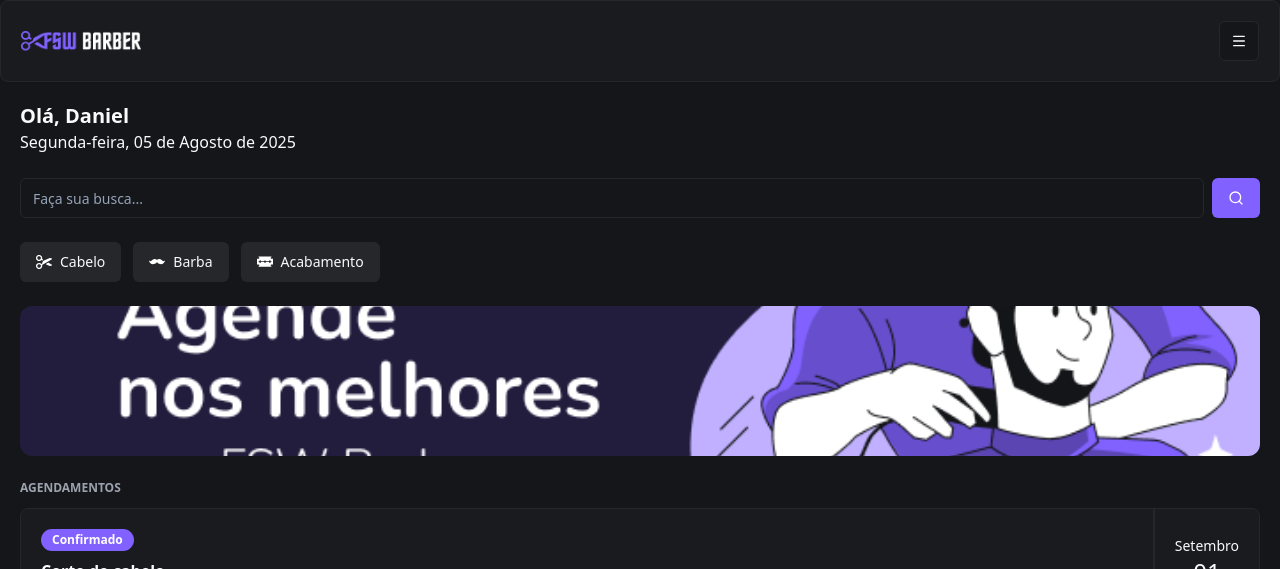
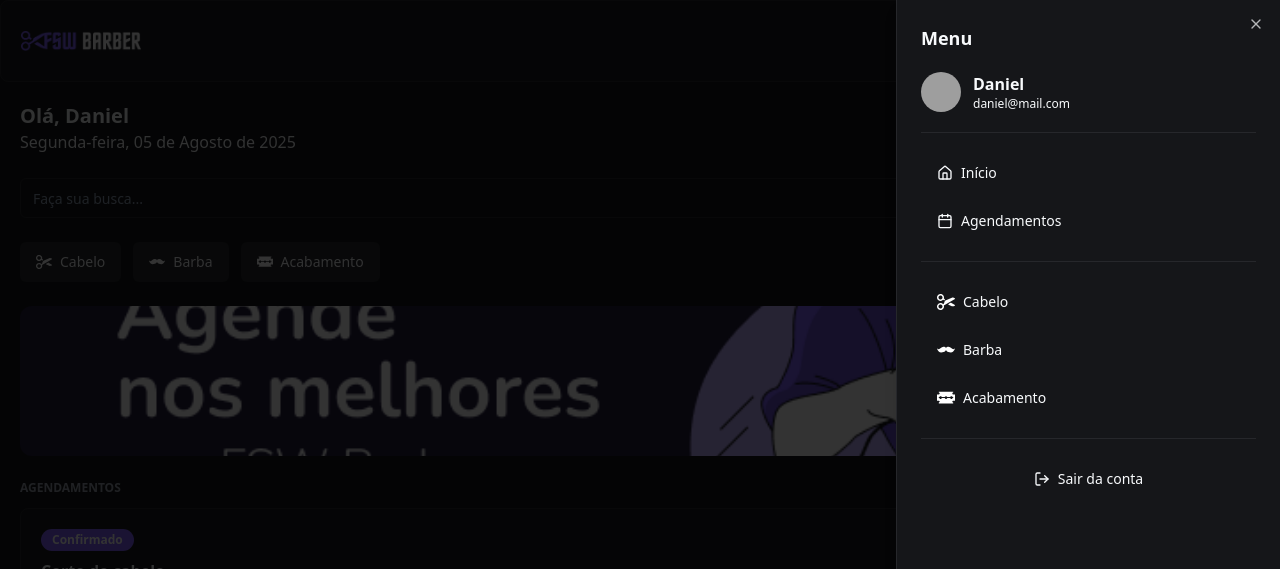
Before and after one commit to DaniSangelo/fsw-barber, a Next.js app: page / in a window 1280 px wide. Both pictures are taken after a click on the button 1239 px from the left and 41 px from the top of the page. Shown: the top 569 px of the page. Built offline with nearby package versions, Linux system fonts and the light colour scheme; no server answers; the database is empty; grey boxes are pictures that could not be loaded.

Commit message:
feat: add sidebar #FSW-0018

```diff
--- a/package.json
+++ b/package.json
@@ -15,6 +15,7 @@
   "dependencies": {
     "@prisma/client": "^5.17.0",
     "@radix-ui/react-avatar": "^1.1.10",
+    "@radix-ui/react-dialog": "^1.1.15",
     "@radix-ui/react-slot": "^1.2.3",
     "add": "^2.0.6",
     "class-variance-authority": "^0.7.1",
--- a/src/app/_components/header.tsx
+++ b/src/app/_components/header.tsx
@@ -1,16 +1,87 @@
 import Image from "next/image"
 import { Card, CardContent } from "./ui/card"
 import { Button } from "./ui/button"
-import { MenuIcon } from "lucide-react"
+import { CalendarIcon, HomeIcon, LogOutIcon, MenuIcon } from "lucide-react"
+import {
+  Sheet,
+  SheetClose,
+  SheetContent,
+  SheetHeader,
+  SheetTitle,
+  SheetTrigger,
+} from "./ui/sheet"
+import { quickSearchOption } from "../_constants/search"
+import { Avatar } from "./ui/avatar"
+import { AvatarImage } from "@radix-ui/react-avatar"
+import Link from "next/link"
 
 const Header = () => {
   return (
     <Card>
       <CardContent className="flex flex-row items-center justify-between p-5">
         <Image src="/logo.png" height={18} width={120} alt="FSW Logo" />
-        <Button size="icon" variant="outline">
-          <MenuIcon />
-        </Button>
+        <Sheet>
+          <SheetTrigger asChild>
+            <Button size="icon" variant="outline">
+              <MenuIcon />
+            </Button>
+          </SheetTrigger>
+          <SheetContent className="overflow-y-auto">
+            <SheetHeader>
+              <SheetTitle className="text-left">Menu</SheetTitle>
+            </SheetHeader>
+
+            <div className="flex items-center gap-3 border-b border-solid py-5">
+              <Avatar>
+                <AvatarImage src="https://images.unsplash.com/photo-1503443207922-dff7d543fd0e?w=800&auto=format&fit=crop&q=60&ixlib=rb-4.1.0&ixid=M3wxMjA3fDB8MHxzZWFyY2h8M3x8bWVufGVufDB8fDB8fHww"></AvatarImage>
+              </Avatar>
+              <div>
+                <p className="font-bold">Daniel</p>
+                <p className="text-xs">daniel@mail.com</p>
+              </div>
+            </div>
+
+            <div className="flex flex-col gap-2 border-b border-solid py-5">
+              <SheetClose asChild>
+                <Button asChild className="justify-start gap-2" variant="ghost">
+                  <Link href="/">
+                    <HomeIcon size={18}></HomeIcon>
+                    Início
+                  </Link>
+                </Button>
+              </SheetClose>
+              <Button className="justify-start gap-2" variant="ghost">
+                <CalendarIcon size={18} />
+                Agendamentos
+              </Button>
+            </div>
+
+            <div className="flex flex-col gap-2 border-b border-solid py-5">
+              {quickSearchOption.map((opt) => (
+                <Button
+                  key={opt.title}
+                  className="justify-start gap-2"
+                  variant="ghost"
+                >
+                  <Image
+                    alt={opt.title}
+                    src={opt.imageUrl}
+                    height={18}
+                    width={18}
+                  />
+                  {opt.title}
+                </Button>
+              ))}
+            </div>
+
+            <div className="flex flex-col gap-2 py-5">
+              <Button variant="ghost" className="jusstify-start gap-2">
+                <LogOutIcon size={18} />
+                Sair da conta
+              </Button>
+            </div>
+          </SheetContent>
+        </Sheet>
       </CardContent>
     </Card>
   )
--- /dev/null
+++ b/src/app/_components/ui/sheet.tsx
@@ -0,0 +1,140 @@
+"use client"
+
+import * as React from "react"
+import * as SheetPrimitive from "@radix-ui/react-dialog"
+import { cva, type VariantProps } from "class-variance-authority"
+import { X } from "lucide-react"
+
+import { cn } from "@/app/_lib/utils"
+
+const Sheet = SheetPrimitive.Root
+
+const SheetTrigger = SheetPrimitive.Trigger
+
+const SheetClose = SheetPrimitive.Close
+
+const SheetPortal = SheetPrimitive.Portal
+
+const SheetOverlay = React.forwardRef<
+  React.ElementRef<typeof SheetPrimitive.Overlay>,
+  React.ComponentPropsWithoutRef<typeof SheetPrimitive.Overlay>
+>(({ className, ...props }, ref) => (
+  <SheetPrimitive.Overlay
+    className={cn(
+      "fixed inset-0 z-50 bg-black/80 data-[state=open]:animate-in data-[state=closed]:animate-out data-[state=closed]:fade-out-0 data-[state=open]:fade-in-0",
+      className,
+    )}
+    {...props}
+    ref={ref}
+  />
+))
+SheetOverlay.displayName = SheetPrimitive.Overlay.displayName
+
+const sheetVariants = cva(
+  "fixed z-50 gap-4 bg-background p-6 shadow-lg transition ease-in-out data-[state=open]:animate-in data-[state=closed]:animate-out data-[state=closed]:duration-300 data-[state=open]:duration-500",
+  {
+    variants: {
+      side: {
+        top: "inset-x-0 top-0 border-b data-[state=closed]:slide-out-to-top data-[state=open]:slide-in-from-top",
+        bottom:
+          "inset-x-0 bottom-0 border-t data-[state=closed]:slide-out-to-bottom data-[state=open]:slide-in-from-bottom",
+        left: "inset-y-0 left-0 h-full w-3/4 border-r data-[state=closed]:slide-out-to-left data-[state=open]:slide-in-from-left sm:max-w-sm",
+        right:
+          "inset-y-0 right-0 h-full w-3/4  border-l data-[state=closed]:slide-out-to-right data-[state=open]:slide-in-from-right sm:max-w-sm",
+      },
+    },
+    defaultVariants: {
+      side: "right",
+    },
+  },
+)
+
+interface SheetContentProps
+  extends React.ComponentPropsWithoutRef<typeof SheetPrimitive.Content>,
+    VariantProps<typeof sheetVariants> {}
+
+const SheetContent = React.forwardRef<
+  React.ElementRef<typeof SheetPrimitive.Content>,
+  SheetContentProps
+>(({ side = "right", className, children, ...props }, ref) => (
+  <SheetPortal>
+    <SheetOverlay />
+    <SheetPrimitive.Content
+      ref={ref}
+      className={cn(sheetVariants({ side }), className)}
+      {...props}
+    >
+      {children}
+      <SheetPrimitive.Close className="absolute right-4 top-4 rounded-sm opacity-70 ring-offset-background transition-opacity hover:opacity-100 focus:outline-none focus:ring-2 focus:ring-ring focus:ring-offset-2 disabled:pointer-events-none data-[state=open]:bg-secondary">
+        <X className="h-4 w-4" />
+        <span className="sr-only">Close</span>
+      </SheetPrimitive.Close>
+    </SheetPrimitive.Content>
+  </SheetPortal>
+))
+SheetContent.displayName = SheetPrimitive.Content.displayName
+
+const SheetHeader = ({
+  className,
+  ...props
+}: React.HTMLAttributes<HTMLDivElement>) => (
+  <div
+    className={cn(
+      "flex flex-col space-y-2 text-center sm:text-left",
+      className,
+    )}
+    {...props}
+  />
+)
+SheetHeader.displayName = "SheetHeader"
+
+const SheetFooter = ({
+  className,
+  ...props
+}: React.HTMLAttributes<HTMLDivElement>) => (
+  <div
+    className={cn(
+      "flex flex-col-reverse sm:flex-row sm:justify-end sm:space-x-2",
+      className,
+    )}
+    {...props}
+  />
+)
+SheetFooter.displayName = "SheetFooter"
+
+const SheetTitle = React.forwardRef<
+  React.ElementRef<typeof SheetPrimitive.Title>,
+  React.ComponentPropsWithoutRef<typeof SheetPrimitive.Title>
+>(({ className, ...props }, ref) => (
+  <SheetPrimitive.Title
+    ref={ref}
+    className={cn("text-lg font-semibold text-foreground", className)}
+    {...props}
+  />
+))
+SheetTitle.displayName = SheetPrimitive.Title.displayName
+
+const SheetDescription = React.forwardRef<
+  React.ElementRef<typeof SheetPrimitive.Description>,
+  React.ComponentPropsWithoutRef<typeof SheetPrimitive.Description>
+>(({ className, ...props }, ref) => (
+  <SheetPrimitive.Description
+    ref={ref}
+    className={cn("text-sm text-muted-foreground", className)}
+    {...props}
+  />
+))
+SheetDescription.displayName = SheetPrimitive.Description.displayName
+
+export {
+  Sheet,
+  SheetPortal,
+  SheetOverlay,
+  SheetTrigger,
+  SheetClose,
+  SheetContent,
+  SheetHeader,
+  SheetFooter,
+  SheetTitle,
+  SheetDescription,
+}
```
Also changed, not shown: 1 other file (tests, documents, lock files or other folders).
